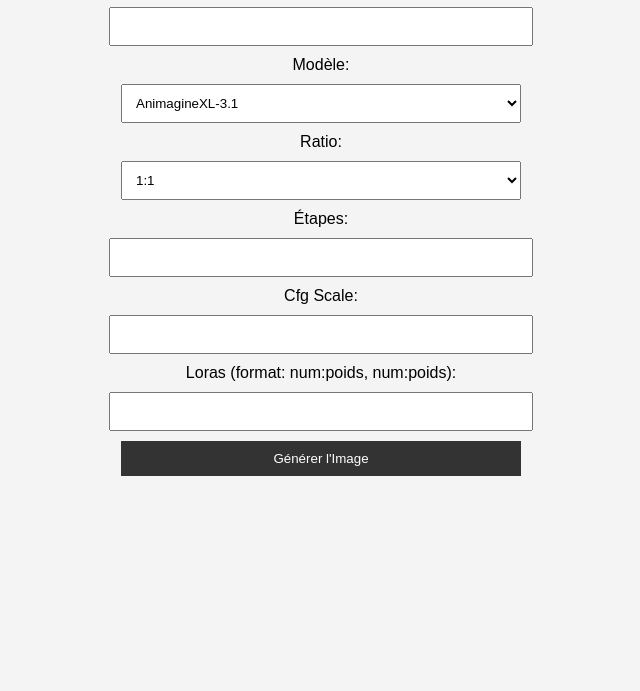
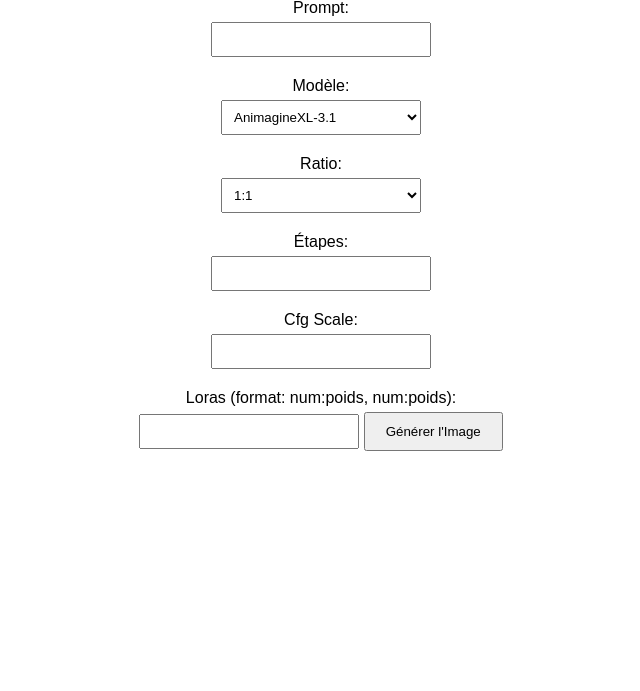
Before and after one commit to YazidGIT/Diz-AiGenerator, a website: page index.html in a window 1280 px wide. Shown: the part 109-800 px from the top of the page, without its empty margins (319-959 px from the left). Drawn offline with Linux system fonts and the light colour scheme.

Commit message:
Update styles.css

```diff
--- a/styles.css
+++ b/styles.css
@@ -1,59 +1,33 @@
 body {
     font-family: Arial, sans-serif;
-    background-color: #f4f4f4;
-    margin: 0;
-    padding: 0;
-}
-
-.container {
-    width: 80%;
-    margin: auto;
-    overflow: hidden;
     padding: 20px;
-}
-
-h1 {
     text-align: center;
-    margin-top: 20px;
-    color: #333;
 }
 
 form {
-    display: flex;
-    flex-direction: column;
-    align-items: center;
-    margin-top: 20px;
+    margin-bottom: 20px;
 }
 
 label {
-    margin-top: 10px;
+    display: block;
+    margin: 10px 0 5px;
 }
 
-input, select, button {
-    margin-top: 10px;
-    padding: 10px;
-    width: 80%;
-    max-width: 400px;
+input, select {
+    padding: 8px;
+    margin-bottom: 10px;
+    width: 200px;
 }
 
 button {
-    background-color: #333;
-    color: #fff;
-    border: none;
-    cursor: pointer;
+    padding: 10px 20px;
 }
 
-button:hover {
-    background-color: #555;
-}
-
-#image-container {
+#result {
     margin-top: 20px;
-    text-align: center;
 }
 
 #generated-image {
     max-width: 100%;
     height: auto;
-    display: none;
 }
```
